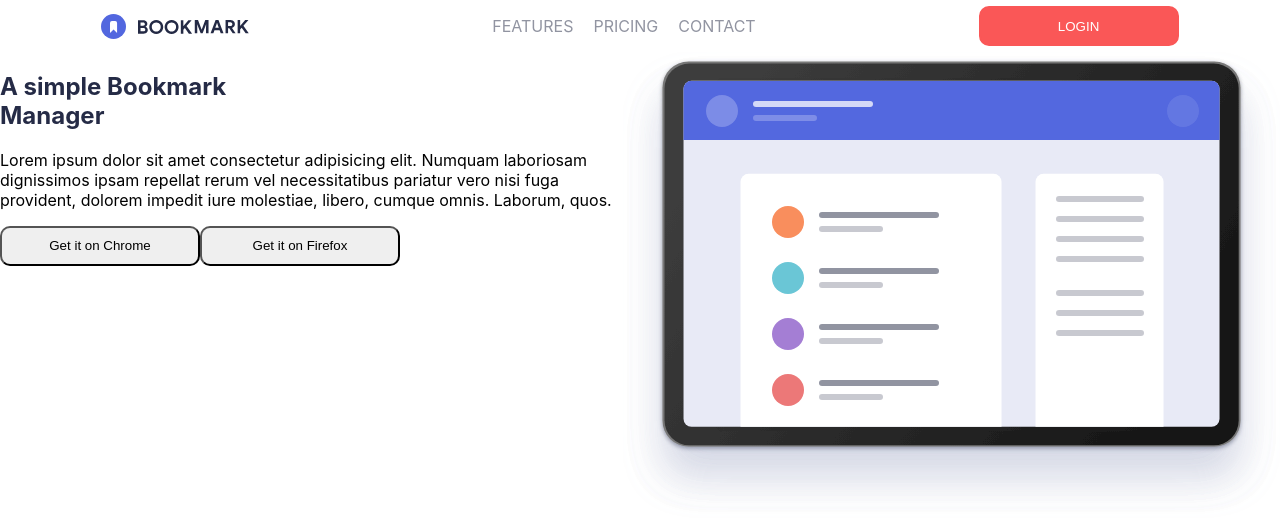
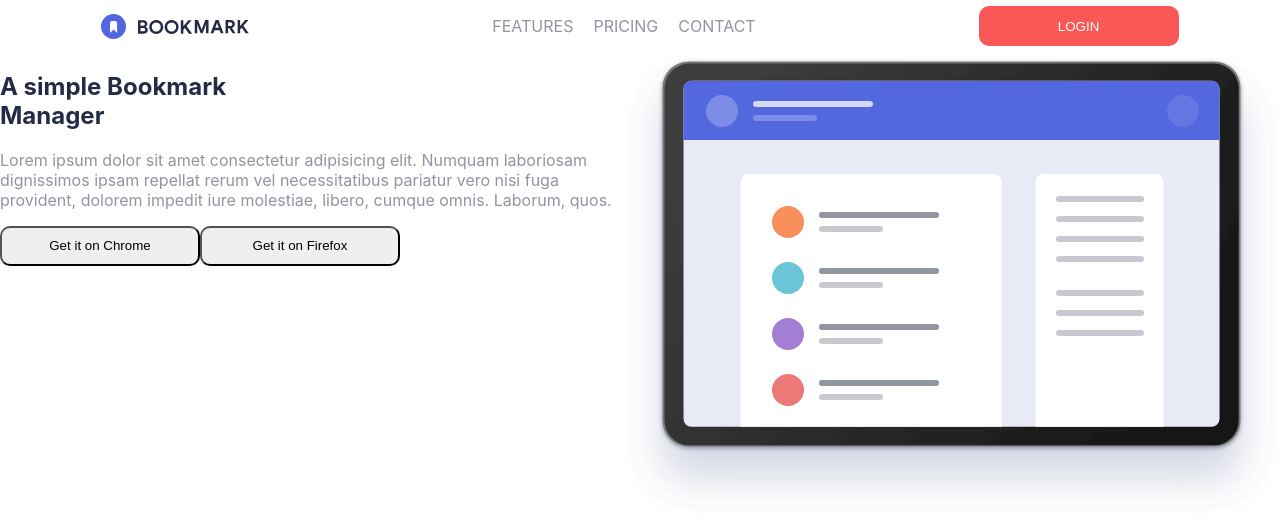
Before and after one commit to steven-mpawulo/bookmark-landing-page, a React (Create React App) app: page / in a window 1280 px wide. Shown: the top 528 px of the page. Built offline with nearby package versions, Linux system fonts and the light colour scheme.

Commit message:
changes color of text after heading

```diff
--- a/src/components/main/main.css
+++ b/src/components/main/main.css
@@ -9,3 +9,7 @@ h1 {
 .first-section span {
     display: block;
 }
+
+.first-section p {
+    color: hsl(229, 8%, 60%);
+}
```
